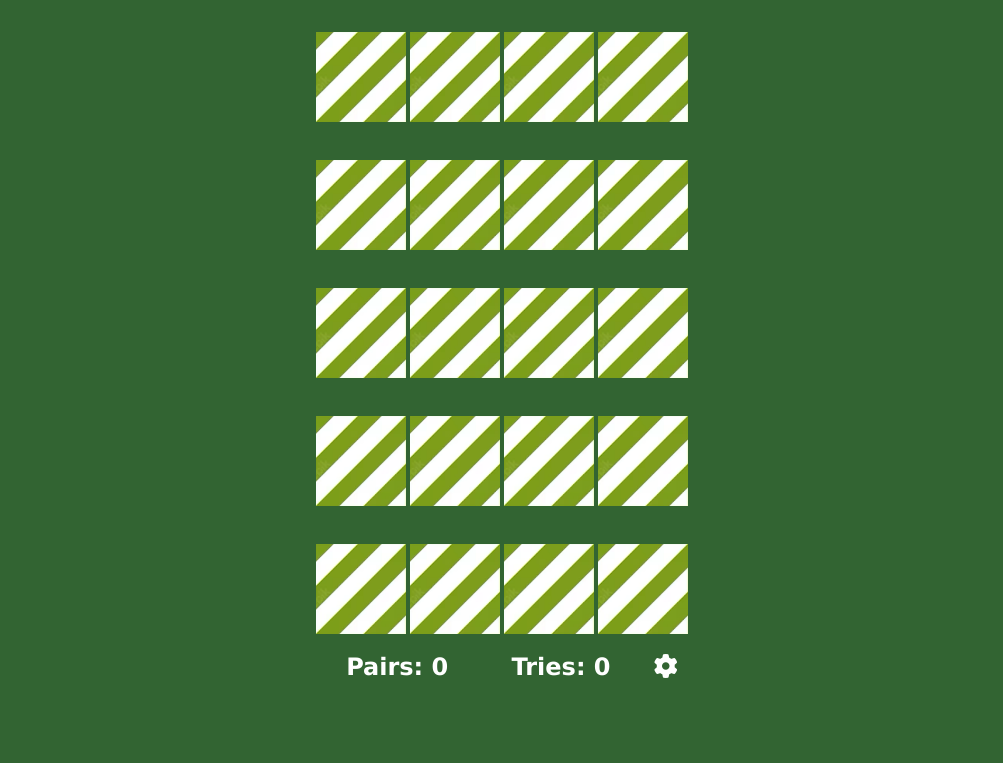
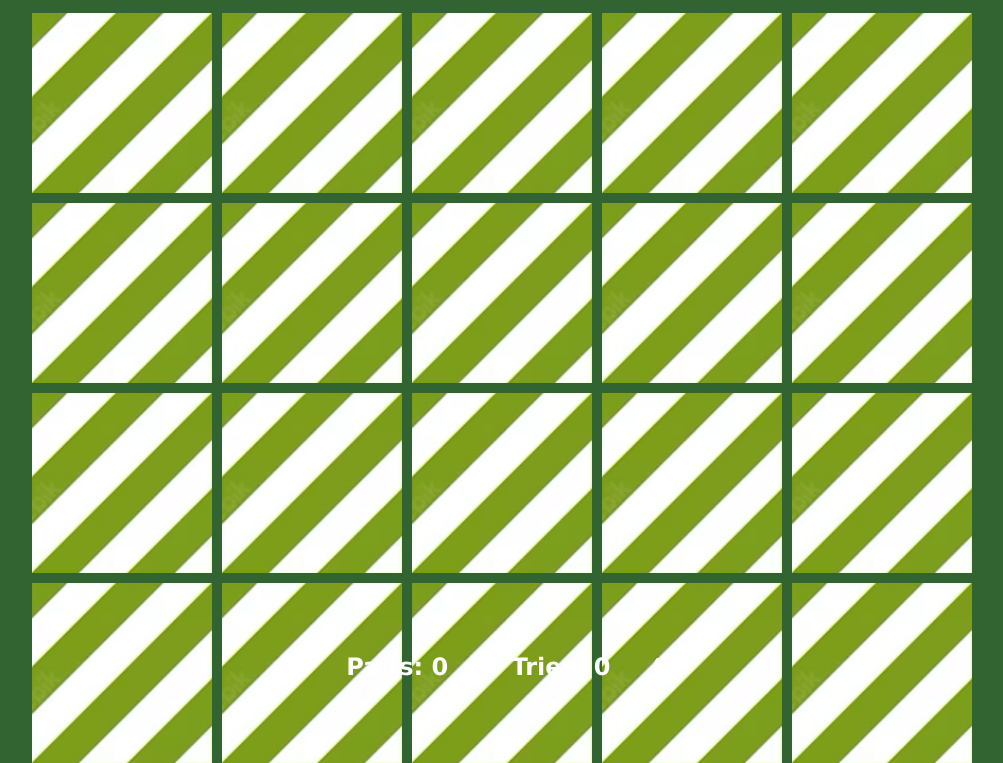
Before and after one commit to ChVoS1989/Memory, a plain HTML site: page index.html in a window 1280 px wide. Shown: the part 83-846 px from the top of the page, without its empty margins (138-1141 px from the left). Before the commit the page ends 800 px from the top, so only its background shows below. Drawn offline with Linux system fonts and the light colour scheme.

Commit message:
added desktop 1000px design view

```diff
--- a/style.css
+++ b/style.css
@@ -103,6 +103,24 @@ div{
     justify-self: center;
 }
 
+/*desktop design*/
+@media (min-width:900px){
+    main{
+        width: 750px;
+        grid-template-columns: 1fr 1fr 1fr 1fr 1fr;
+        grid-template-rows: 1fr 1fr 1fr 1fr;
+        justify-content: center;
+        gap: 10px;
+    }
+    div{
+        width: 180px;
+        height: 180px;
+    }
+    section{
+        height: 726px;
+    }
+}
+
 .gear{
     cursor: pointer;
     color:white;
```
Also changed, not shown: 1 other file.
